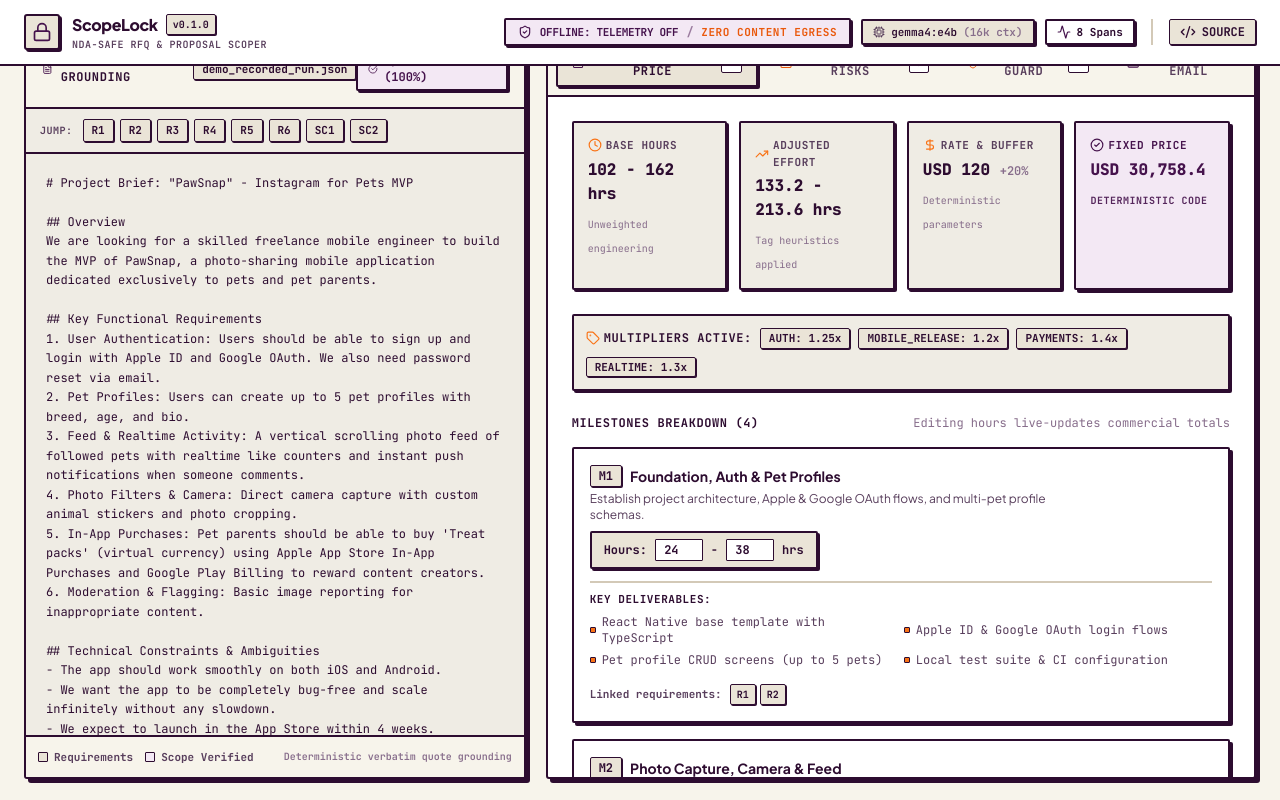
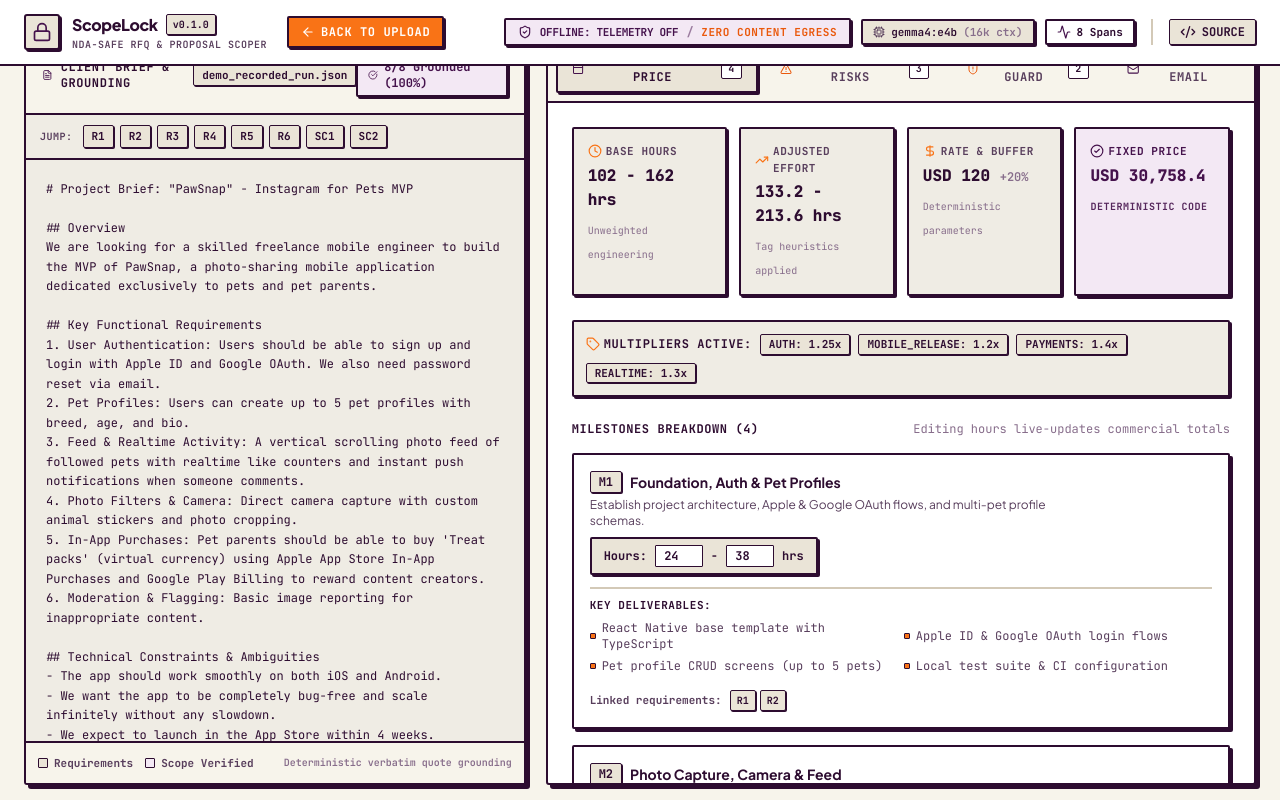
Before and after one commit to Rish-51/ScopeLock, a React (Vite) app in the folder frontend/: page / in a window 1280 px wide. Both pictures are taken after a click on the button "⚡ LOAD INSTANT DEMO REPLAY (0S)". Shown: the part 247-1047 px from the top of the page. Built offline with nearby package versions, Linux system fonts and the light colour scheme; no server answers.

Commit message:
back  button

```diff
--- /dev/null
+++ b/frontend/public/sample_rfq_pawsnap.md
@@ -0,0 +1,22 @@
+# Project Brief: "PawSnap" - Instagram for Pets MVP
+
+## Overview
+We are looking for a skilled freelance mobile engineer to build the MVP of PawSnap, a photo-sharing mobile application dedicated exclusively to pets and pet parents.
+
+## Key Functional Requirements
+1. **User Authentication:** Users should be able to sign up and login with Apple ID and Google OAuth. We also need password reset via email.
+2. **Pet Profiles:** Users can create up to 5 pet profiles with breed, age, and bio.
+3. **Feed & Realtime Activity:** A vertical scrolling photo feed of followed pets with realtime like counters and instant push notifications when someone comments.
+4. **Photo Filters & Camera:** Direct camera capture with custom animal stickers and photo cropping.
+5. **In-App Purchases:** Pet parents should be able to buy 'Treat packs' (virtual currency) using Apple App Store In-App Purchases and Google Play Billing to reward content creators.
+6. **Moderation & Flagging:** Basic image reporting for inappropriate content.
+
+## Technical Constraints & Ambiguities
+- The app should work smoothly on both iOS and Android.
+- We want the app to be completely bug-free and scale infinitely without any slowdown.
+- We expect to launch in the App Store within 4 weeks.
+
+## Deliverables
+- Source code in GitHub repository.
+- TestFlight build for iOS and Internal Testing APK for Android.
+- Basic admin dashboard for banned users.
--- a/frontend/src/App.tsx
+++ b/frontend/src/App.tsx
@@ -1,5 +1,5 @@
 import React from "react";
-import { Lock, ShieldCheck, Sparkles, Code2 } from "lucide-react";
+import { Lock, ShieldCheck, Sparkles, Code2, ArrowLeft } from "lucide-react";
 import { useProposalStore } from "./store/proposalStore";
 import { PrivacyBeacon } from "./components/PrivacyBeacon";
 import { IngestionDropzone } from "./components/IngestionDropzone";
@@ -8,7 +8,7 @@ import { TraceInspectorModal } from "./components/TraceInspectorModal";
 import { ExportModal } from "./components/ExportModal";
 
 export const App: React.FC = () => {
-  const { proposal } = useProposalStore();
+  const { proposal, resetWorkbench } = useProposalStore();
   const isDemoMode = import.meta.env.VITE_DEMO_MODE === "true";
 
   return (
@@ -43,10 +43,15 @@ export const App: React.FC = () => {
         }}
       >
         <div className="max-w-7xl mx-auto px-4 sm:px-6 h-16 flex items-center justify-between gap-4">
-          {/* Logo */}
+          {/* Logo & Navigation */}
           <div className="flex items-center gap-3">
+            <button
+              onClick={resetWorkbench}
+              className="flex items-center gap-3 text-left cursor-pointer group transition-transform"
+              title="ScopeLock Home (Return to Upload)"
+            >
               <div
-              className="w-9 h-9 rounded-[3px] flex items-center justify-center shadow-[2px_2px_0px_#2d0c30]"
+                className="w-9 h-9 rounded-[3px] flex items-center justify-center shadow-[2px_2px_0px_#2d0c30] group-hover:-translate-x-0.5 group-hover:-translate-y-0.5 group-hover:shadow-[3px_3px_0px_#2d0c30] transition-all"
                 style={{
                   backgroundColor: "var(--bg-elevated)",
                   border: "2px solid var(--border-hard)",
@@ -57,7 +62,7 @@ export const App: React.FC = () => {
               <div>
                 <div className="flex items-center gap-2">
                   <span
-                  className="font-extrabold text-base tracking-tight font-sans"
+                    className="font-extrabold text-base tracking-tight font-sans group-hover:text-[#ea580c] transition-colors"
                     style={{ color: "var(--text-primary)" }}
                   >
                     ScopeLock
@@ -80,6 +85,24 @@ export const App: React.FC = () => {
                   NDA-Safe RFQ & Proposal Scoper
                 </p>
               </div>
+            </button>
+
+            {/* Back button in header when proposal is open */}
+            {proposal && (
+              <button
+                onClick={resetWorkbench}
+                className="ml-2 px-3 py-1.5 rounded-[2px] text-xs font-mono font-bold uppercase tracking-wider flex items-center gap-1.5 transition-all cursor-pointer shadow-[2px_2px_0px_#2d0c30] hover:shadow-[3px_3px_0px_#2d0c30] hover:-translate-x-0.5 hover:-translate-y-0.5 active:translate-x-0.5 active:translate-y-0.5 active:shadow-none"
+                style={{
+                  backgroundColor: "var(--accent-primary-bg)",
+                  color: "var(--accent-primary-fg)",
+                  border: "2px solid var(--border-hard)",
+                }}
+                title="Return to upload / new brief"
+              >
+                <ArrowLeft className="w-3.5 h-3.5" />
+                <span>BACK TO UPLOAD</span>
+              </button>
+            )}
           </div>
 
           {/* Privacy Beacon & Status */}
--- a/frontend/src/components/ProposalWorkbench.tsx
+++ b/frontend/src/components/ProposalWorkbench.tsx
@@ -44,15 +44,16 @@ export const ProposalWorkbench: React.FC = () => {
           <div className="flex items-center gap-2">
             <button
               onClick={resetWorkbench}
-              className="px-2.5 py-1 rounded-[2px] text-xs font-mono font-bold flex items-center gap-1.5 transition-all cursor-pointer shadow-[1px_1px_0px_#2d0c30] hover:shadow-[2px_2px_0px_#2d0c30] hover:-translate-x-0.5 hover:-translate-y-0.5 active:translate-x-0.5 active:translate-y-0.5 active:shadow-none"
+              className="px-3 py-1.5 rounded-[2px] text-xs font-mono font-bold uppercase tracking-wider flex items-center gap-2 transition-all cursor-pointer shadow-[2px_2px_0px_#2d0c30] hover:shadow-[3px_3px_0px_#2d0c30] hover:-translate-x-0.5 hover:-translate-y-0.5 active:translate-x-0.5 active:translate-y-0.5 active:shadow-none"
               style={{
-                backgroundColor: "var(--bg-elevated)",
-                border: "1.5px solid var(--border-hard)",
-                color: "var(--text-primary)",
+                backgroundColor: "var(--accent-primary-bg)",
+                border: "2px solid var(--border-hard)",
+                color: "var(--accent-primary-fg)",
               }}
+              title="Return to Ingestion Dropzone (Upload or paste new brief)"
             >
-              <ArrowLeft className="w-3.5 h-3.5" />
-              <span>NEW BRIEF</span>
+              <ArrowLeft className="w-4 h-4" />
+              <span>BACK TO UPLOAD</span>
             </button>
             <span style={{ color: "var(--text-muted)" }}>/</span>
             <span
```
Lines whose indentation alone changed are shown as unchanged.
